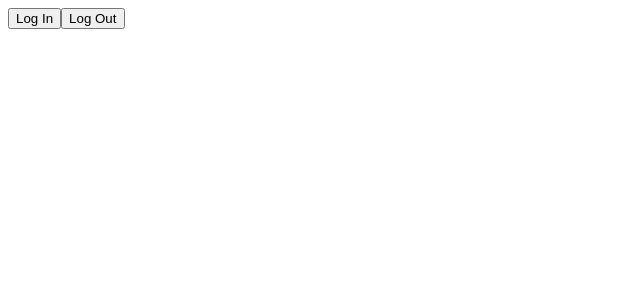
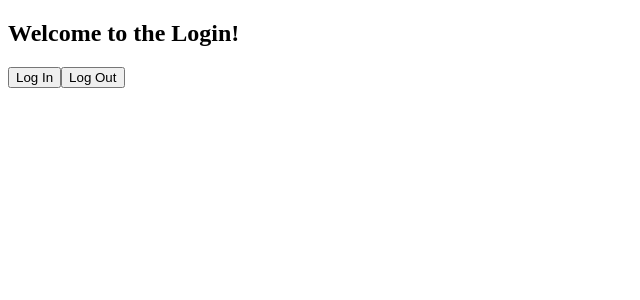
Before and after one commit to SchoolOfCode/final-project-repo-bossa-nova, a React (Create React App) app: page / in a window 1280 px wide. Shown: the top 300 px of the page, without its empty margins (0-640 px from the left). Built offline with nearby package versions, Linux system fonts and the light colour scheme; no server answers.

Commit message:
create home and landing page router

```diff
--- a/src/App.js
+++ b/src/App.js
@@ -1,7 +1,8 @@
 import { useEffect, useState } from "react";
-import LoginButton from "./Components/LoginButton";
-import LogoutButton from "./Components/LogoutButton";
-import Profile from "./Components/Profile";
+
+import { Routes, Route, Link } from "react-router-dom";
+import Login from "./Pages/Login";
+import Home from "./Pages/Home";
 import "./App.css";
 
 function App() {
@@ -21,9 +22,10 @@ function App() {
 
   return (
     <div className="App">
-      <LoginButton />
-      <LogoutButton />
-      <Profile />
+      <Routes>
+        <Route path="/" element={<Login />} />
+        <Route path="home" element={<Home />} />
+      </Routes>
     </div>
   );
 }
--- /dev/null
+++ b/src/Pages/Home/index.js
@@ -0,0 +1,12 @@
+import Profile from "../../Components/Profile";
+
+export default function Home() {
+  return (
+    <>
+      <main>
+        <h2>Welcome to the homepage!</h2>
+      </main>
+      <Profile />
+    </>
+  );
+}
--- /dev/null
+++ b/src/Pages/Login/index.js
@@ -0,0 +1,14 @@
+import LoginButton from "../../Components/LoginButton";
+import LogoutButton from "../../Components/LogoutButton";
+
+export default function Login() {
+  return (
+    <>
+      <main>
+        <h2>Welcome to the Login!</h2>
+        <LoginButton />
+        <LogoutButton />
+      </main>
+    </>
+  );
+}
--- a/src/index.js
+++ b/src/index.js
@@ -1,5 +1,6 @@
 import React from "react";
 import ReactDOM from "react-dom";
+import { BrowserRouter } from "react-router-dom";
 import App from "./App";
 import { Auth0Provider } from "@auth0/auth0-react";
 
@@ -9,7 +10,9 @@ ReactDOM.render(
     clientId="UlDwxK4DVLn90gqh5Km9bXYhi0nEVJdL"
     redirectUri={window.location.origin}
   >
-    <App />
+    <BrowserRouter>
+      <App />
+    </BrowserRouter>
   </Auth0Provider>,
   document.getElementById("root")
 );
```
